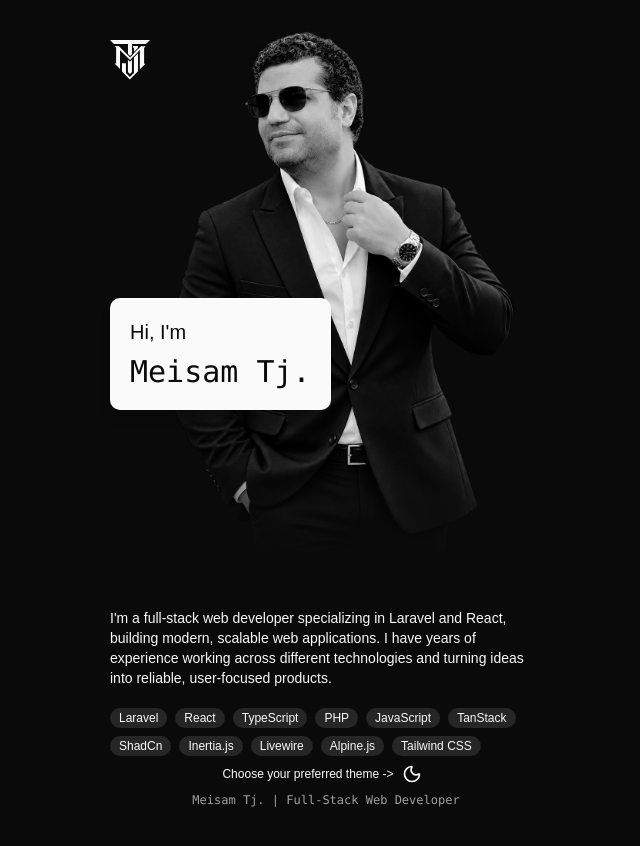
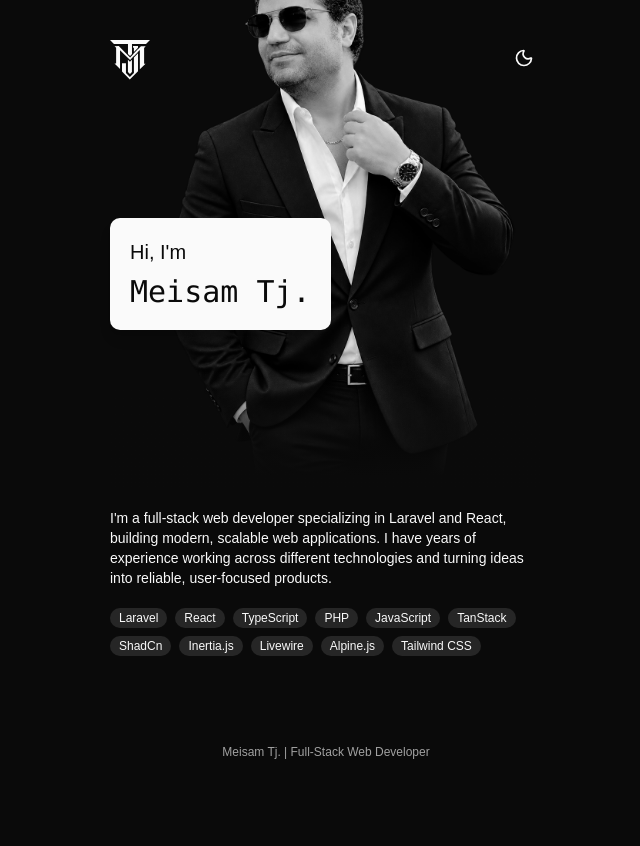
Before and after one commit to meisamtj81/meisamtj.ir, a React (Vite) app: page / in a window 1280 px wide. Shown: the whole page, without its empty margins (314-954 px from the left). After the commit the page ends 800 px from the top, so only its background shows below. Built offline with nearby package versions, Linux system fonts and the light colour scheme.

Commit message:
update to first production level - modified

```diff
--- a/src/components/shared/layout.tsx
+++ b/src/components/shared/layout.tsx
@@ -12,30 +12,27 @@ export const AppLayout = ({ children }: { children: ReactNode }) => {
   return (
     <DirectionProvider direction="ltr">
       <div className="w-full min-h-svh p-10 max-w-lg mx-auto flex flex-col justify-between">
-        <motion.header initial={{ y: -20, opacity: 0 }} animate={{ y: 0, opacity: 1 }} transition={{ delay: 1 }}>
+        <motion.header initial={{ y: -20, opacity: 0 }} animate={{ y: 0, opacity: 1 }} transition={{ delay: 1 }} className="flex justify-between">
           <MeisamTjLogo className="w-10 fill-foreground" />
+          <ThemeModeToggle />
         </motion.header>
 
         <AnimatePresence>
           <main>
-            <motion.section key={pathname} initial={{ y: 20, opacity: 0 }} animate={{ y: 0, opacity: 1 }} transition={{delay: 0.5}} exit={{ y: -10, opacity: 0 }}>
+            <motion.section
+              key={pathname}
+              initial={{ y: 20, opacity: 0 }}
+              animate={{ y: 0, opacity: 1 }}
+              transition={{ delay: 0.5 }}
+              exit={{ y: -10, opacity: 0 }}
+            >
               {children}
             </motion.section>
           </main>
         </AnimatePresence>
 
-        <motion.footer
-          initial={{ y: 20, opacity: 0 }}
-          animate={{ y: 0, opacity: 1 }}
-          transition={{ delay: 1.25 }}
-          className="shrink-0"
-        >
-          <section className="flex items-center justify-center">
-            <p className="text-xs">Choose your preferred theme -&gt; </p>
-            <ThemeModeToggle />
-          </section>
-
-          <p className="text-center font-mono text-muted-foreground text-xs">Meisam Tj. | Full-Stack Web Developer</p>
+        <motion.footer initial={{ y: 20, opacity: 0 }} animate={{ y: 0, opacity: 1 }} transition={{ delay: 1.25 }} className="shrink-0 mt-5">
+          <p className="text-center text-muted-foreground text-xs">Meisam Tj. | Full-Stack Web Developer</p>
         </motion.footer>
       </div>
     </DirectionProvider>
--- a/src/pages/home.tsx
+++ b/src/pages/home.tsx
@@ -4,7 +4,7 @@ export const HomePage = () => {
   return (
     <>
       <section className="relative">
-        <img src="/img/meisamtj-big.png" className="-mt-13" />
+        <img src="/img/meisamtj-big.png" className="-mt-50" />
 
           <h1 className="absolute top-1/2 p-5 rounded-lg shadow-lg bg-foreground text-background">
             <span className="font-light text-xl">Hi, I'm</span>
@@ -14,7 +14,7 @@ export const HomePage = () => {
           <div className="absolute bottom-0 w-full bg-linear-to-t from-10% from-background to-transparent h-30" />
       </section>
 
-      <p className="text-sm mt-10">
+      <p className="text-sm mt-5">
         I'm a full-stack web developer specializing in Laravel and React, building modern, scalable web applications. I have years of experience working across different technologies and turning ideas into reliable, user-focused products.
       </p>
 
```
